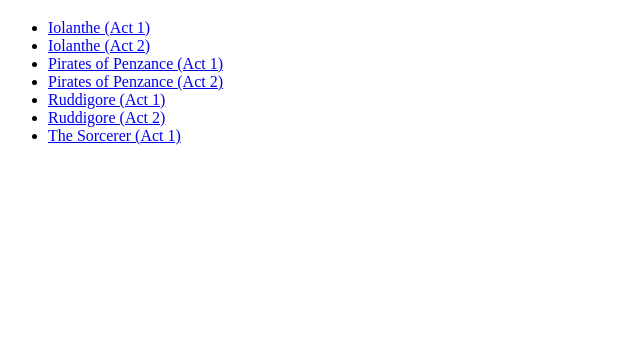
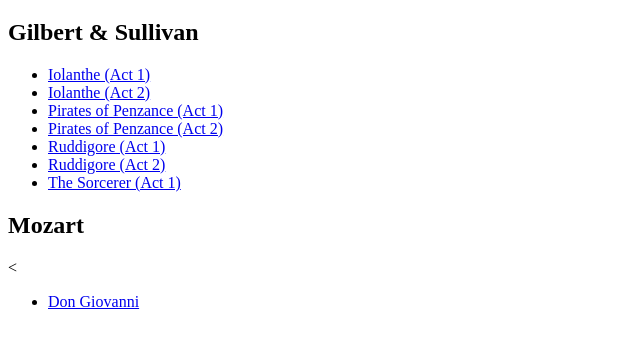
Before and after one commit to bjgill/bgill_eu, a plain HTML site: page music_links.html in a window 1280 px wide. Shown: the part 61-406 px from the top of the page, without its empty margins (0-640 px from the left). Drawn offline with Linux system fonts and the light colour scheme.

Commit message:
More music links

```diff
--- a/music_links.html
+++ b/music_links.html
@@ -7,6 +7,8 @@
 
 <body>
   <h1>YouTube</h1>
+
+  <h2>Gilbert &amp; Sullivan</h2>
 
   <ul>
     <li><a href="https://www.youtube.com/watch?v=FAGNd7vAZJk">Iolanthe (Act 1)</a></li>
@@ -23,5 +25,11 @@
 
     <li><a href="https://www.youtube.com/watch?v=Z7pOrzjvxr0">The Sorcerer (Act 1)</a></li>
   </ul>
+
+  <h2>Mozart</h2>
+
+  <<ul>
+      <li><a href="https://youtu.be/_6Csn-YCwIo?t=160">Don Giovanni</li>
+  </ul>
 </body>
 </html>
```
